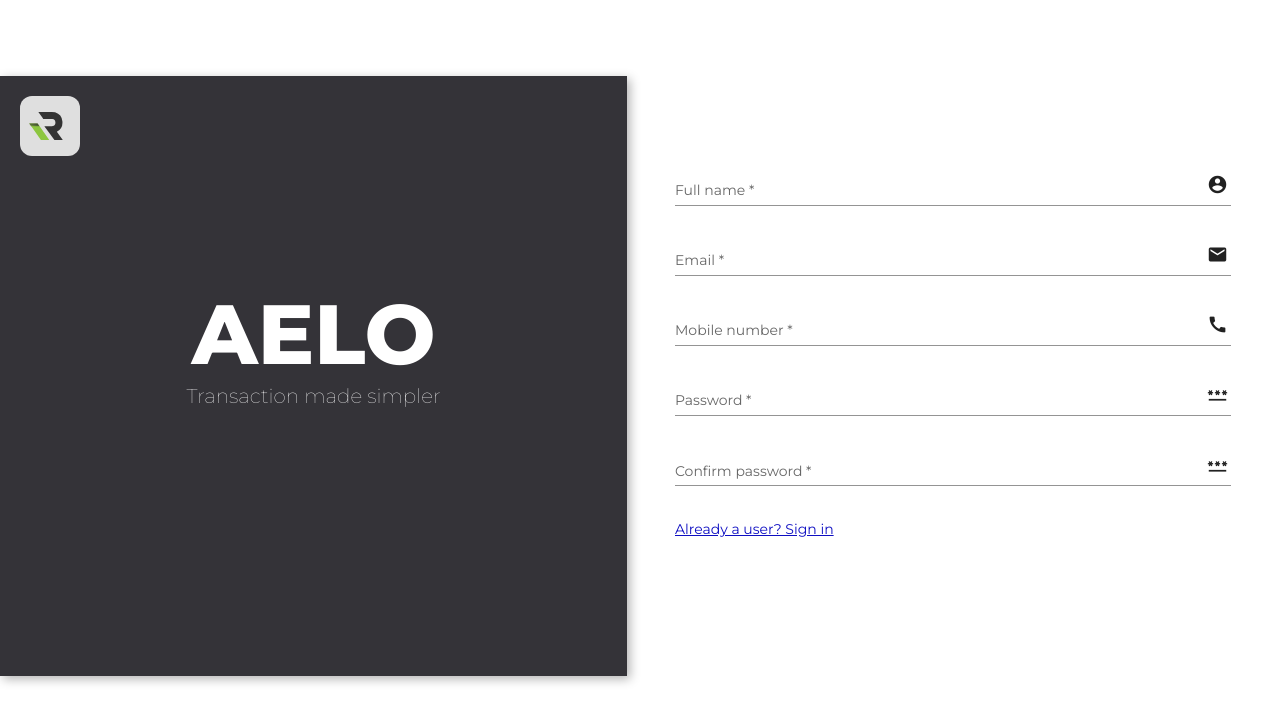
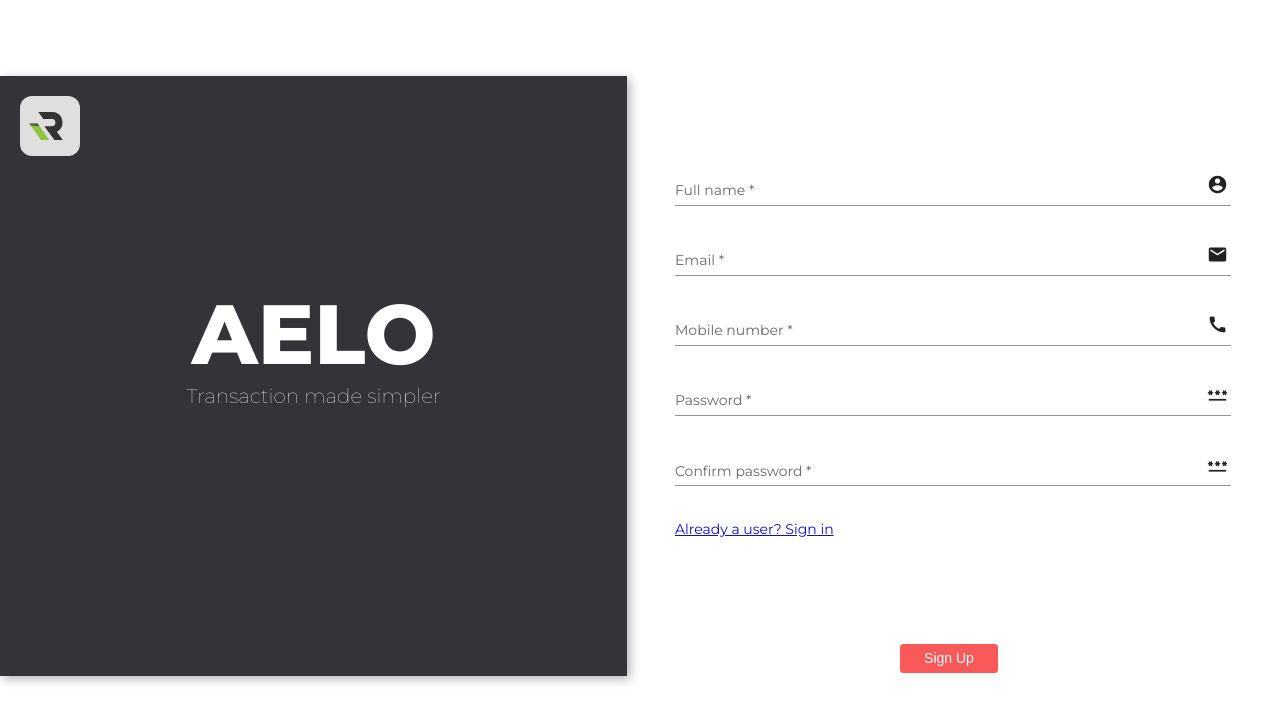
Before and after one commit to the-mohamed-riaz/aelo, an Angular app in the folder frontend/: page /login in a window 1280 px wide. Shown: the top 722 px of the page. Built offline with nearby package versions, Linux system fonts and the light colour scheme.

Commit message:
functs + buttons

```diff
--- a/frontend/src/app/auth/login/login.component.html
+++ b/frontend/src/app/auth/login/login.component.html
@@ -15,7 +15,6 @@
                 <mat-icon matSuffix>{{item.iconName}}</mat-icon>
             </mat-form-field>
             <div (click)="switchForms()" class="switch">Already a user? Sign in</div>
-
         </form>
     </div>
     <div class="hideBG">
@@ -29,3 +28,14 @@
         </div>
     </div>
 </div>
+<div class="btnsContainer">
+    <button *ngIf="newUser" (click)="login_user()" class="btn btn-primary">Login</button>
+    <button *ngIf="!newUser" (click)="register_user()" class="btn btn-primary signup">Sign Up</button>
+</div>
+
+<!-- <div class="mx-4 mt-3">
+    {{loginForm.value | json}}
+</div>
+<div class="mx-4 mt-3">
+    {{registrationForm.value | json}}
+</div> -->
--- a/frontend/src/app/auth/login/login.component.scss
+++ b/frontend/src/app/auth/login/login.component.scss
@@ -176,6 +176,22 @@ section#formHolder {
     }
 }
 
+.btnsContainer {
+    position: relative;
+    width: 100%;
+    .btn {
+        position: absolute;
+        right: 22%;
+        bottom: 1.5rem;
+        padding: 0.3rem 1.75rem;
+        border: none;
+    }
+    .signup {
+        // background-color: #bbbbbb !important;
+        background-color: #f95959 !important;
+    }
+}
+
 @media (max-width: 768px) {
     .container {
         overflow: hidden;
```
Also changed, not shown: frontend/src/app/auth/login/login.component.ts (+1 -31 lines).
